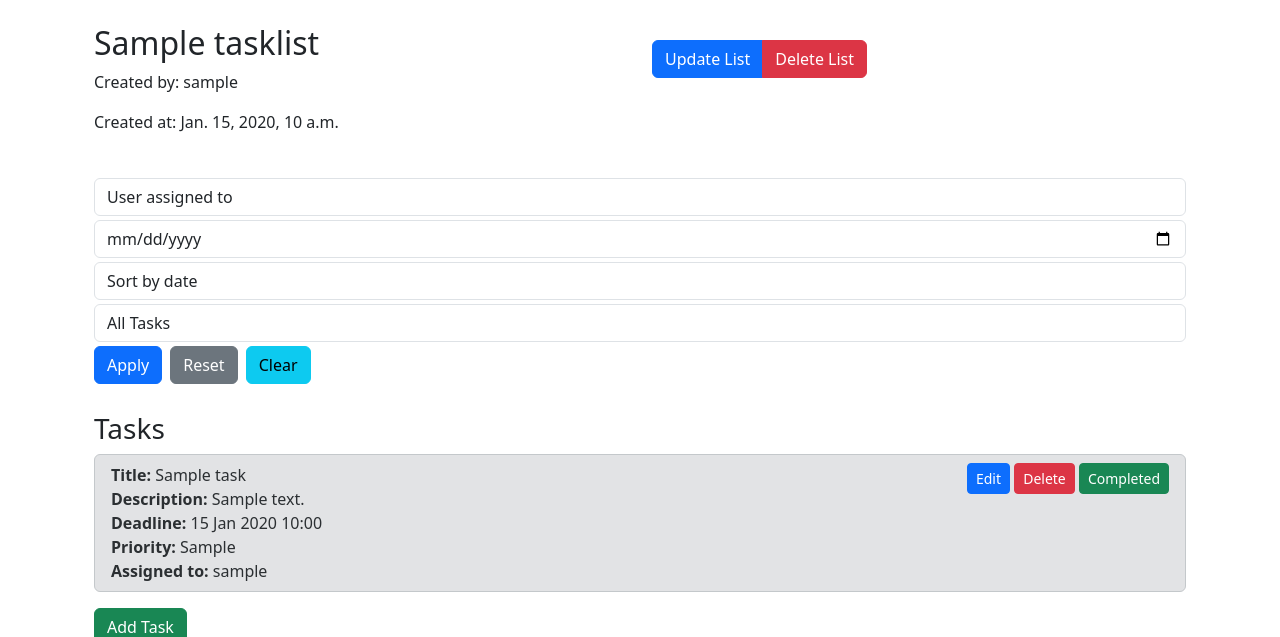
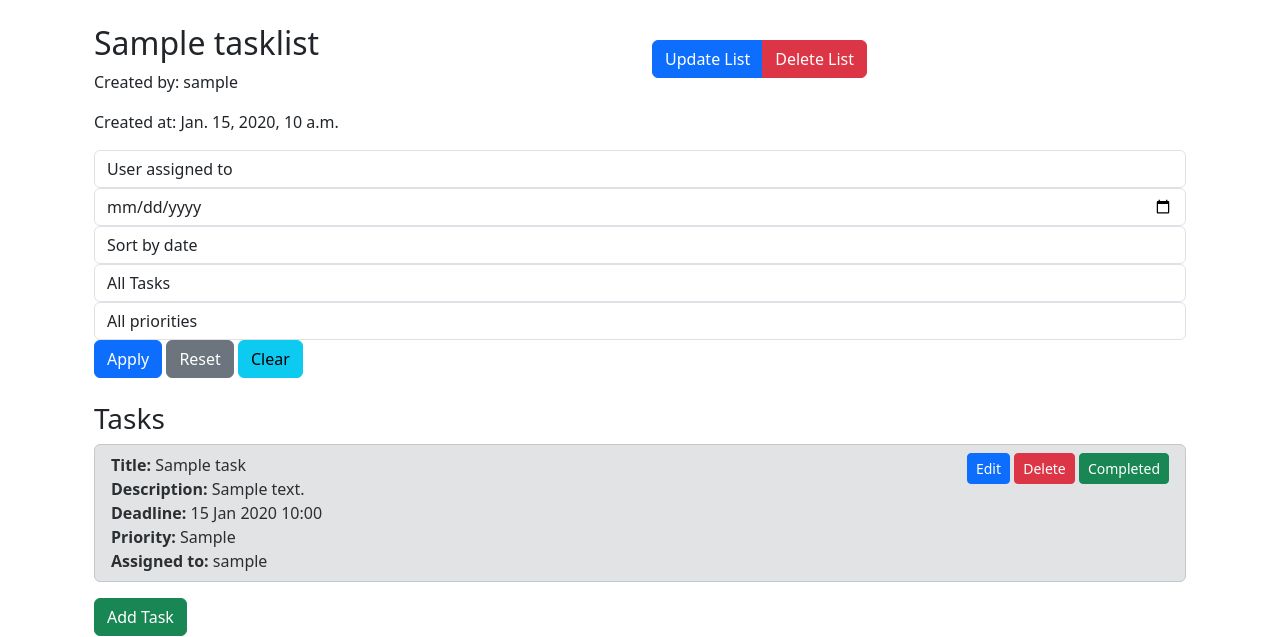
Before and after one commit to antoinegreuzard/task_manager, a Django app: page /task_list/1/ in a window 1280 px wide. Shown: the part 56-693 px from the top of the page. Run offline with Django 5.2, Linux system fonts and the light colour scheme; a user stored in the database is signed in; tables that the repository leaves empty hold one stand-in row (values such as "Sample post").

Commit message:
feat: add priority sorting and filtering

```diff
--- a/task_manager/templates/task_manager/view_task_list.html
+++ b/task_manager/templates/task_manager/view_task_list.html
@@ -20,45 +20,49 @@
       </div>
     </div>
     <!-- Filter form -->
-    <div class="row my-4">
+    <div class="row">
       <div class="col">
-        <form method="get" action="{% url 'view_task_list' task_list.id %}" class="form-row align-items-center">
-          <div class="col-md-auto my-1">
-            <select id="user_id" name="user_id" class="form-control">
+        <form method="get" action="{% url 'view_task_list' task_list.id %}" class="form-inline">
+          <!-- Filtre utilisateur assigné -->
+          <select id="user_id" name="user_id" class="form-control mr-2">
             <option value="">User assigned to</option>
             {% for user in users %}
-                <option value="{{ user.id }}"
-                        {% if request.GET.user_id == user.id|stringformat:"s" %}selected{% endif %}>
+              <option value="{{ user.id }}" {% if request.GET.user_id == user.id|stringformat:"s" %}selected{% endif %}>
                 {{ user.username }}
               </option>
             {% endfor %}
           </select>
-          </div>
-          <div class="col-md-auto my-1">
-            <input id="date" type="date" name="date" class="form-control" value="{{ request.GET.date }}">
-          </div>
-          <div class="col-md-auto my-1">
-            <select id="sort" name="sort" class="form-control">
+
+          <!-- Filtre date -->
+          <input id="date" type="date" name="date" class="form-control mr-2" value="{{ request.GET.date }}">
+
+          <!-- Filtre de tri -->
+          <select id="sort" name="sort" class="form-control mr-2">
             <option value="">Sort by date</option>
-              <option value="deadline" {% if request.GET.sort == "deadline" %}selected{% endif %}>Ascending date
-              </option>
+            <option value="deadline" {% if request.GET.sort == "deadline" %}selected{% endif %}>Ascending date</option>
             <option value="-deadline" {% if request.GET.sort == "-deadline" %}selected{% endif %}>Descending date
             </option>
           </select>
-          </div>
-          <div class="col-md-auto my-1">
-            <select id="completed" name="completed" class="form-control">
+
+          <!-- Filtre tâches complétées -->
+          <select id="completed" name="completed" class="form-control mr-2">
             <option value="">All Tasks</option>
             <option value="True" {% if request.GET.completed == "True" %}selected{% endif %}>Completed Tasks</option>
-              <option value="False" {% if request.GET.completed == "False" %}selected{% endif %}>Incomplete Tasks
-              </option>
+            <option value="False" {% if request.GET.completed == "False" %}selected{% endif %}>Incomplete Tasks</option>
           </select>
-          </div>
-          <div class="col-md-auto my-1 d-flex gap-2">
-            <button type="submit" class="btn btn-primary">Apply</button>
-            <button type="reset" class="btn btn-secondary">Reset</button>
+
+          <!-- Correction de la faute de frappe ici -->
+          <select id="priority" name="priority" class="form-control mr-2">
+            <option value="">All priorities</option>
+            <option value="High" {% if request.GET.priority == "High" %}selected{% endif %}>High</option>
+            <option value="Medium" {% if request.GET.priority == "Medium" %}selected{% endif %}>Medium</option>
+            <option value="Low" {% if request.GET.priority == "Low" %}selected{% endif %}>Low</option>
+          </select>
+
+          <!-- Boutons de soumission et de réinitialisation -->
+          <button type="submit" class="btn btn-primary mr-1">Apply</button>
+          <button type="reset" class="btn btn-secondary mr-1">Reset</button>
           <a href="{% url 'view_task_list' task_list.id %}" class="btn btn-info">Clear</a>
-          </div>
         </form>
       </div>
     </div>
--- a/task_manager/views.py
+++ b/task_manager/views.py
@@ -1,17 +1,16 @@
 from django.contrib import messages
 from django.contrib.auth import login, logout, authenticate
+from django.contrib.auth.decorators import login_required
 from django.contrib.auth.mixins import LoginRequiredMixin
 from django.contrib.auth.models import User
 from django.db.models import Count, Q
-from django.http import HttpResponseRedirect
 from django.shortcuts import render, redirect, get_object_or_404
-from django.contrib.auth.decorators import login_required
 from django.urls import reverse_lazy
 from django.views import View
 from django.views.generic import ListView, CreateView, UpdateView, DeleteView, DetailView
 
+from task_manager.forms import TaskListForm, TaskForm, UserRegistrationForm, UserLoginForm
 from task_manager.models import TaskList, Task
-from task_manager.forms import TaskListForm, TaskForm, UserRegistrationForm, UserLoginForm
 
 
 class CreateTaskListView(LoginRequiredMixin, CreateView):
@@ -126,6 +125,7 @@ class TaskListDetailView(LoginRequiredMixin, DetailView):
         date = self.request.GET.get('date')
         sort_order = self.request.GET.get('sort', 'deadline')
         completed = self.request.GET.get('completed')
+        priority = self.request.GET.get('priority')
 
         if user_id:
             tasks = tasks.filter(assigned_to__id=user_id)
@@ -135,6 +135,8 @@ class TaskListDetailView(LoginRequiredMixin, DetailView):
             tasks = tasks.filter(completed=(completed == 'True'))
         if sort_order:
             tasks = tasks.order_by(sort_order)
+        if priority:
+            tasks = tasks.filter(priority=priority)
 
         context['tasks'] = tasks
         context['users'] = User.objects.all()
```
Lines whose indentation alone changed are shown as unchanged.
